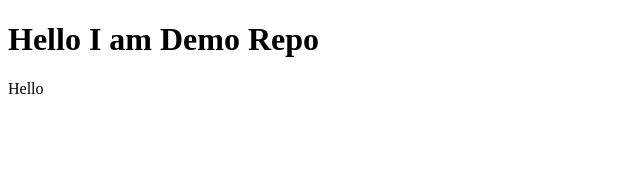
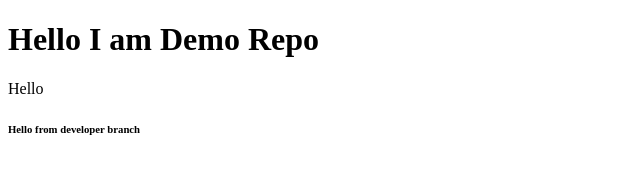
Before and after one commit to moon-saha-chowdhury/demo-project, a plain HTML site: page index.html in a window 1280 px wide. Shown: the whole page, without its empty margins (0-640 px from the left). Drawn offline with Linux system fonts and the light colour scheme.

Commit message:
adding branch

```diff
--- a/index.html
+++ b/index.html
@@ -9,5 +9,6 @@
 <body>
     <h1>Hello I am Demo Repo</h1>
     <p>Hello</p>
+    <h6>Hello from developer branch</h6>
 </body>
 </html>
```
